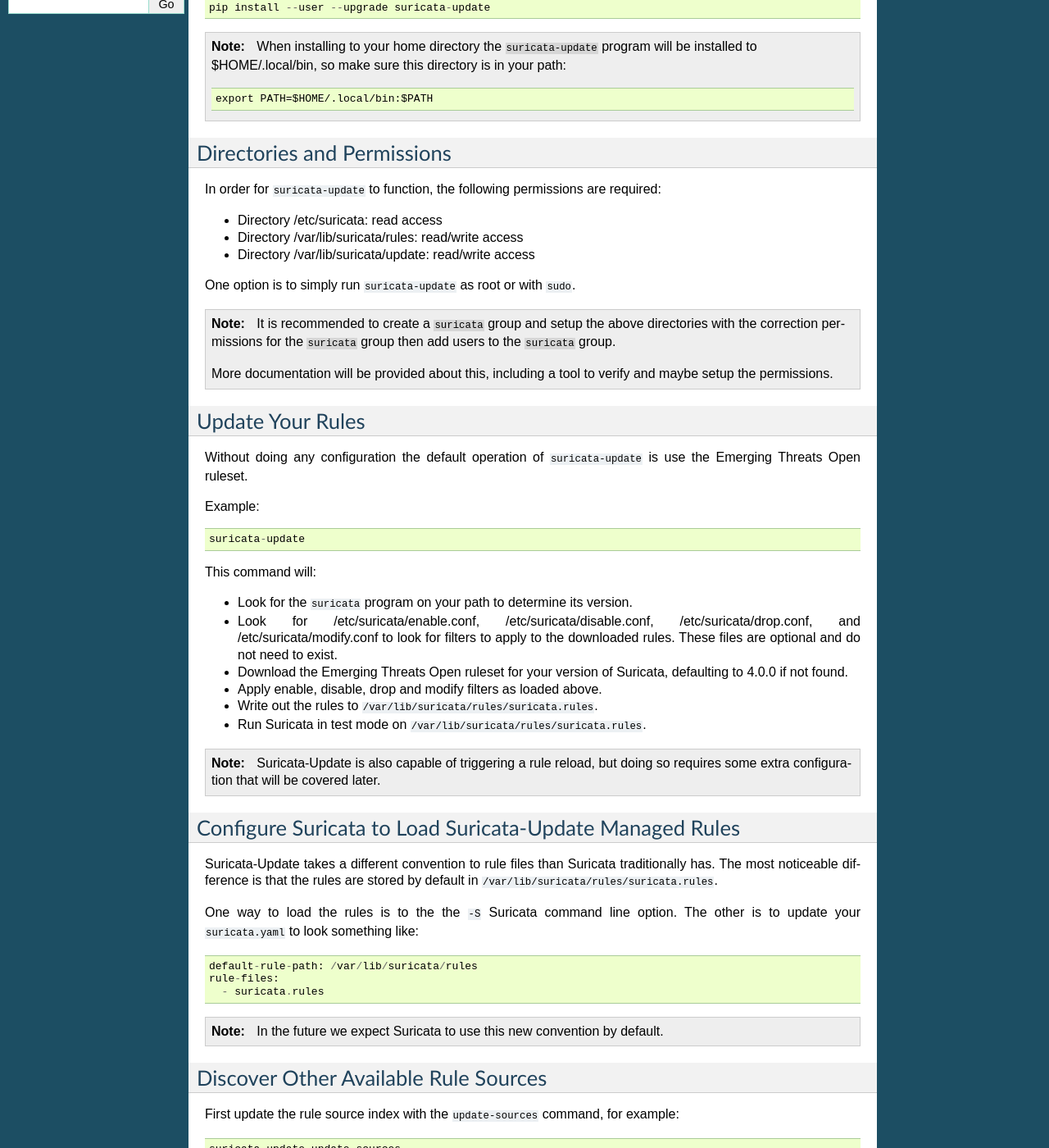
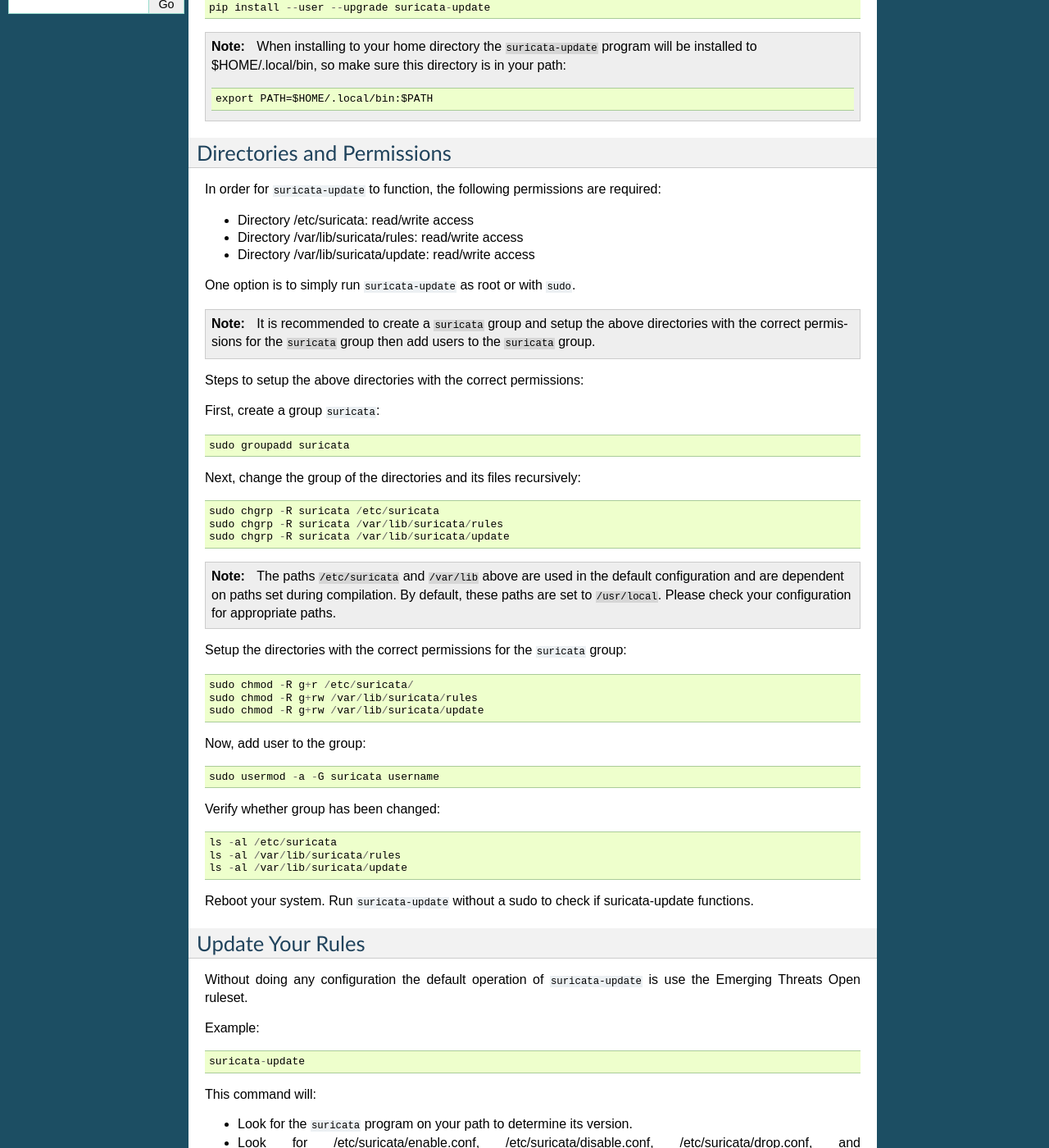
Before and after one commit to OISF/suricata-update, a Sphinx documentation site: the page built from doc/quickstart.rst, in a window 1280 px wide and 1400 px high, scrolled down 516 px. Shown: the whole window at 82% size. Built offline with Sphinx 7.4.7, drawn with Linux system fonts in a browser that asks for light colours.

Commit message:
Docs: Setup directories with correct permissions
Documentation updated with the steps to setup the directories with
the correct permissions.

```diff
--- a/doc/quickstart.rst
+++ b/doc/quickstart.rst
@@ -40,7 +40,7 @@
 In order for ``suricata-update`` to function, the following
 permissions are required:
 
-* Directory /etc/suricata: read access
+* Directory /etc/suricata: read/write access
 * Directory /var/lib/suricata/rules: read/write access
 * Directory /var/lib/suricata/update: read/write access
 
@@ -48,12 +48,47 @@
 ``sudo``.
 
 .. note:: It is recommended to create a ``suricata`` group and setup
-          the above directories with the correction permissions for
+          the above directories with the correct permissions for
           the ``suricata`` group then add users to the ``suricata``
           group.
 
-	  More documentation will be provided about this, including a
-	  tool to verify and maybe setup the permissions.
+Steps to setup the above directories with the correct permissions:
+
+First, create a group ``suricata``::
+
+    sudo groupadd suricata
+
+Next, change the group of the directories and its files recursively::
+
+    sudo chgrp -R suricata /etc/suricata
+    sudo chgrp -R suricata /var/lib/suricata/rules
+    sudo chgrp -R suricata /var/lib/suricata/update
+
+.. note:: The paths ``/etc/suricata`` and ``/var/lib`` above are used
+          in the default configuration and are dependent on paths set
+          during compilation. By default, these paths are set to
+          ``/usr/local``.
+          Please check your configuration for appropriate paths.
+
+Setup the directories with the correct permissions for the ``suricata``
+group::
+
+    sudo chmod -R g+r /etc/suricata/
+    sudo chmod -R g+rw /var/lib/suricata/rules
+    sudo chmod -R g+rw /var/lib/suricata/update
+
+Now, add user to the group::
+
+    sudo usermod -a -G suricata username
+
+Verify whether group has been changed::
+
+    ls -al /etc/suricata
+    ls -al /var/lib/suricata/rules
+    ls -al /var/lib/suricata/update
+
+Reboot your system. Run ``suricata-update`` without a sudo to check
+if suricata-update functions.
 
 Update Your Rules
 =================
```
